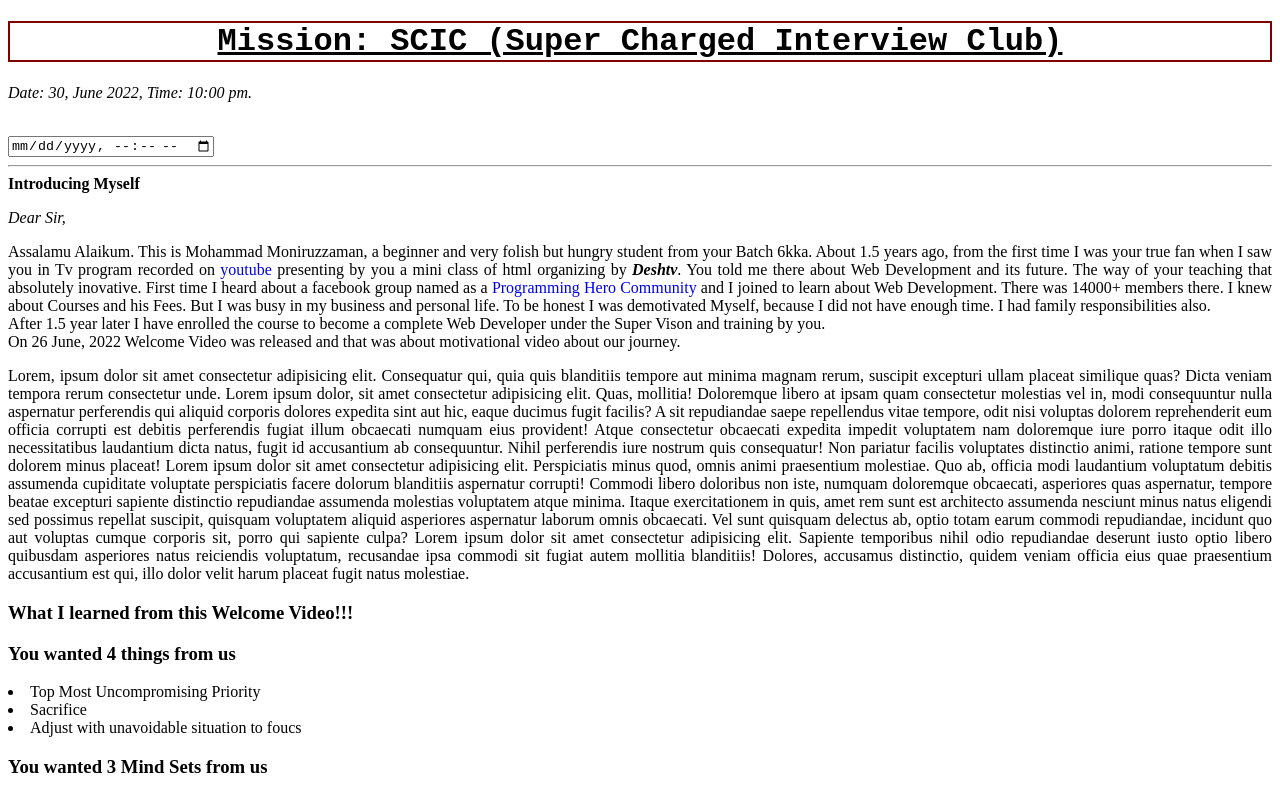
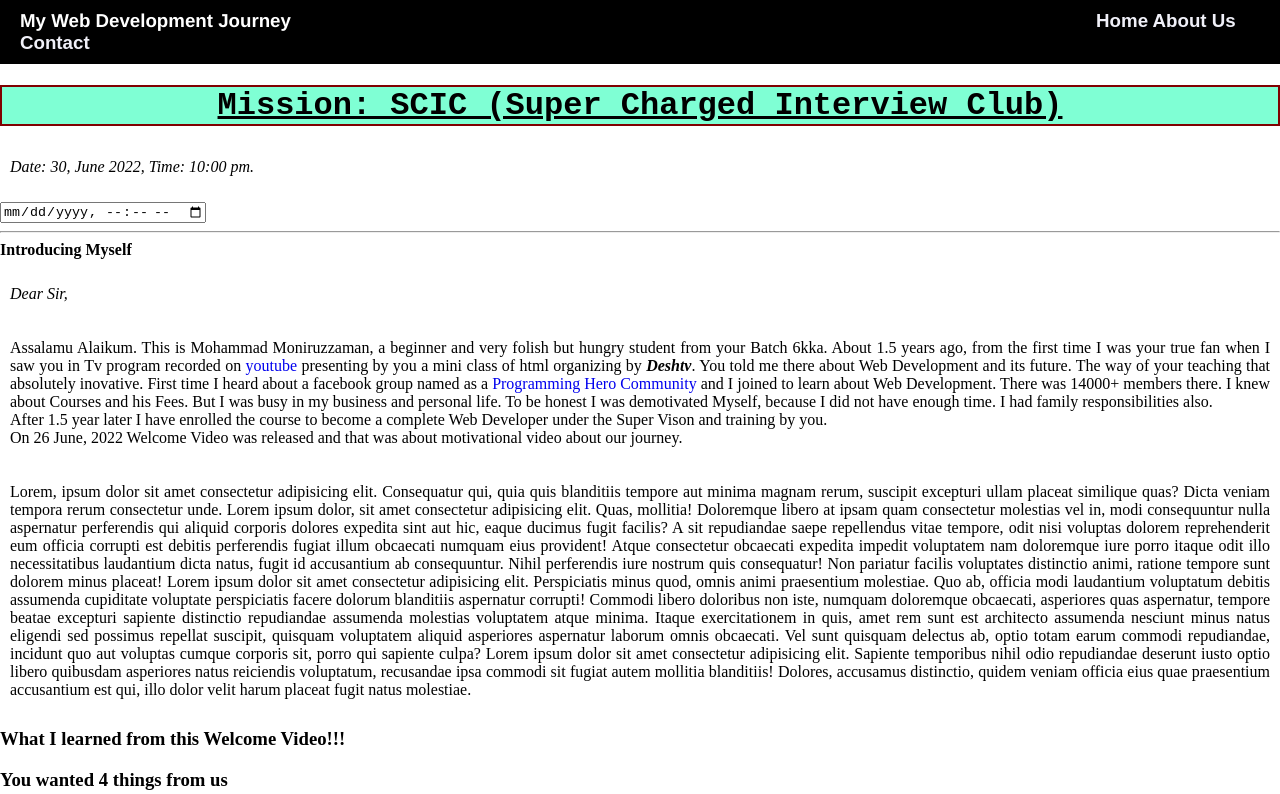
Before and after one commit to monirzkhan/my-first-repo, a plain HTML site: page index.html in a window 1280 px wide. Shown: the top 794 px of the page. Drawn offline with Linux system fonts and the light colour scheme.

Commit message:
header added

```diff
--- a/index.html
+++ b/index.html
@@ -11,9 +11,10 @@
 
 </head>
 <body>
+    <h3 id="header">My Web Development Journey <span class="button"> Home  About Us  Contact</span></h3>
     <h1><u>Mission: SCIC (Super Charged Interview Club)</u></h1>
-    <p><i>Date: 30, June 2022, Time: 10:00 pm.</i></p> <br>
-    <input type="datetime-local"> <br> <hr>
+    <p><i>Date: 30, June 2022, Time: 10:00 pm.</i></p>
+    <input type="datetime-local">  <hr>
 
     <div>
         <strong>Introducing Myself</strong> <br>
@@ -48,7 +49,7 @@
         <li> Finish on time to join in SCIC</li>
     </ol>
     <div>
-        <p style="font-size: 20px;text-align: justify; font-family:Arial, Helvetica, sans-serif;color: aliceblue;"> After getting full energy from your welcome video, I have watched your Module 0 (Orientation). Here there is a lot of information you gave me. I've got a clear vision about my web development journey. I m going to describe all of this as a summary bellow:
+        <p> After getting full energy from your welcome video, I have watched your Module 0 (Orientation). Here there is a lot of information you gave me. I've got a clear vision about my web development journey. I m going to describe all of this as a summary bellow:
         </p>
     </div>
 
--- a/style.css
+++ b/style.css
@@ -1,5 +1,29 @@
-p {text-align: justify;}
+body{
+    margin: 0px;
+}
+
+#header {
+    margin-top: 0px;
+    margin-left: 0px;
+    background-color: black;
+    color: white;
+    font-family: 'Franklin Gothic Medium', 'Arial Narrow', Arial, sans-serif;
+    padding: 10px;
+    padding-left: 20px;
+}
+.button {
+    margin: 0px 0px 0px 800px;
+    color: rgb(240, 240, 248);
+    text-align: right;
+    font-family: Arial, Helvetica, sans-serif;
+    font-weight: bold;
+
+}
+
+p {text-align: justify;
+padding: 10px;}
 h1 { text-align: center;
     font-family: 'Courier New', Courier, monospace;
     border: 2px solid maroon;
+    background-color: aquamarine;
 }
```
